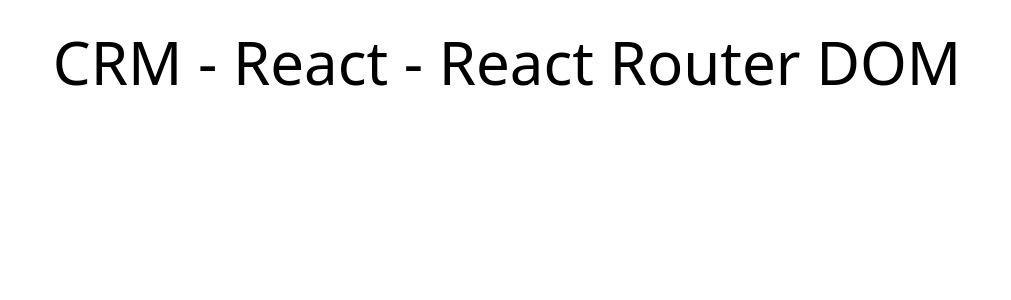
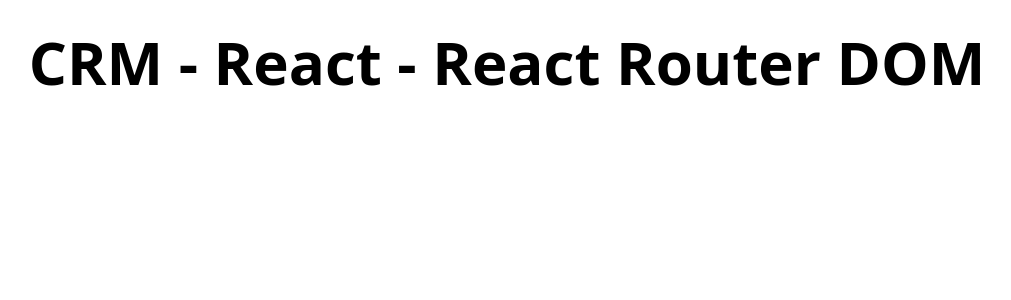
Before and after one commit to danielmateu/crm-react, a React (Vite) app: page / in a window 1280 px wide. Shown: the top 300 px of the page, without its empty margins (133-1144 px from the left). Built offline with nearby package versions, Linux system fonts and the light colour scheme.

Commit message:
Instalamos react-router-dom

```diff
--- a/package.json
+++ b/package.json
@@ -10,7 +10,8 @@
   },
   "dependencies": {
     "react": "^18.2.0",
-    "react-dom": "^18.2.0"
+    "react-dom": "^18.2.0",
+    "react-router-dom": "^6.4.3"
   },
   "devDependencies": {
     "@types/react": "^18.0.24",
--- a/src/App.jsx
+++ b/src/App.jsx
@@ -5,7 +5,7 @@
 
 
   return (
-    <h1 className='text-6xl'>CRM - React - React Router DOM</h1>
+    <h1 className='text-6xl font-bold'>CRM - React - React Router DOM</h1>
   )
 }
 
```
Also changed, not shown: 1 other file (tests, documents, lock files or other folders).
